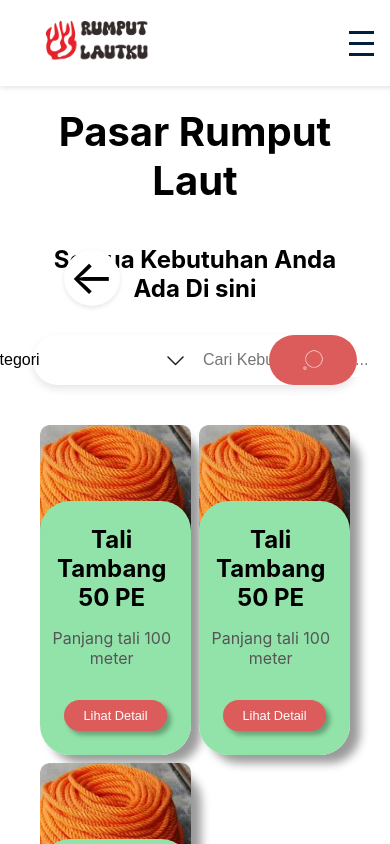
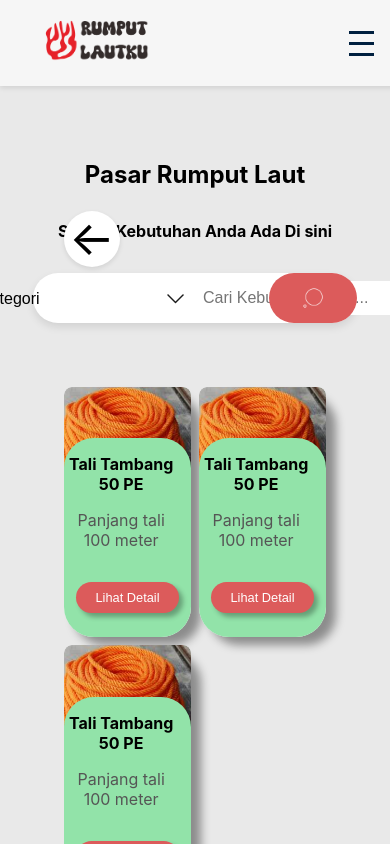
Before and after one commit to IsaOfficial/rulaku, a React (Create React App) app: page /pasar-rumput-laut in a window 390 px wide. Shown: the top 844 px of the page. Built offline with nearby package versions, Linux system fonts and the light colour scheme.

Commit message:
setting konsultasi ahli

```diff
--- a/src/pages/KonsultasiAhli.css
+++ b/src/pages/KonsultasiAhli.css
@@ -1,16 +1,13 @@
 .konsultasi-ahli-page {
     padding: 2rem;
     text-align: center;
+    background-color: #e9e9e9;
   }
 
   .konsultasi-ahli-page h1 {
     font-size: 2.5rem;
-    margin-bottom: 1rem;
-  }
-
-  .konsultasi-ahli-page h3 {
-    font-size: 1.5rem;
-    margin-bottom: 2rem;
+    margin-top: 5rem;
+    margin-bottom: 3rem;
   }
 
   .search-bar {
@@ -94,8 +91,7 @@
 }
 
 .text-container {
-    width: 95%;
-    padding: 0 auto;
+    width: 90%;
 }
 
   .ahli-container h3 {
@@ -129,6 +125,10 @@
   }
 
   @media (max-width: 800px) {
+    .konsultasi-ahli-page h1 {
+        font-size: 1.5rem;
+    }
+
     .ahli-grid {
         grid-template-columns: repeat(1, 1fr);
         padding: 1rem;
--- a/src/pages/PasarRumputLaut.css
+++ b/src/pages/PasarRumputLaut.css
@@ -1,10 +1,12 @@
 .pasar-rumput-laut {
     padding: 2rem;
     text-align: center;
+    background-color: #e9e9e9;
   }
 
   .pasar-rumput-laut h1 {
     font-size: 2.5rem;
+    margin-top: 5rem;
     margin-bottom: 1rem;
   }
 
@@ -114,8 +116,7 @@
 }
 
 .text-container {
-  width: 95%;
-  padding: 0 auto;
+  width: 90%;
 }
 
   .product-container h3 {
@@ -149,9 +150,16 @@
   }
 
   @media (max-width: 800px) {
+    .pasar-rumput-laut h1 {
+      font-size: 1.5rem;
+    }
+
+    .pasar-rumput-laut h3 {
+      font-size: 1rem;
+    }
+
     .product-grid {
         grid-template-columns: repeat(2, 1fr);
-        padding: 0.5rem;
         gap: 0.5rem;
     }
 
--- a/src/pages/PendaftaranKelompok.css
+++ b/src/pages/PendaftaranKelompok.css
@@ -52,7 +52,7 @@
   }
 
   .pendaftaran-kelompok-subheading h3 {
-    font-size: 2rem;
+    font-size: 1.5rem;
     text-align: center;
   }
 
--- a/src/pages/PendataanPembudidaya.css
+++ b/src/pages/PendataanPembudidaya.css
@@ -52,7 +52,7 @@
   }
 
   .pendataan-pembudidaya-subheading h3 {
-    font-size: 2rem;
+    font-size: 1.5rem;
     text-align: center;
   }
 
```
